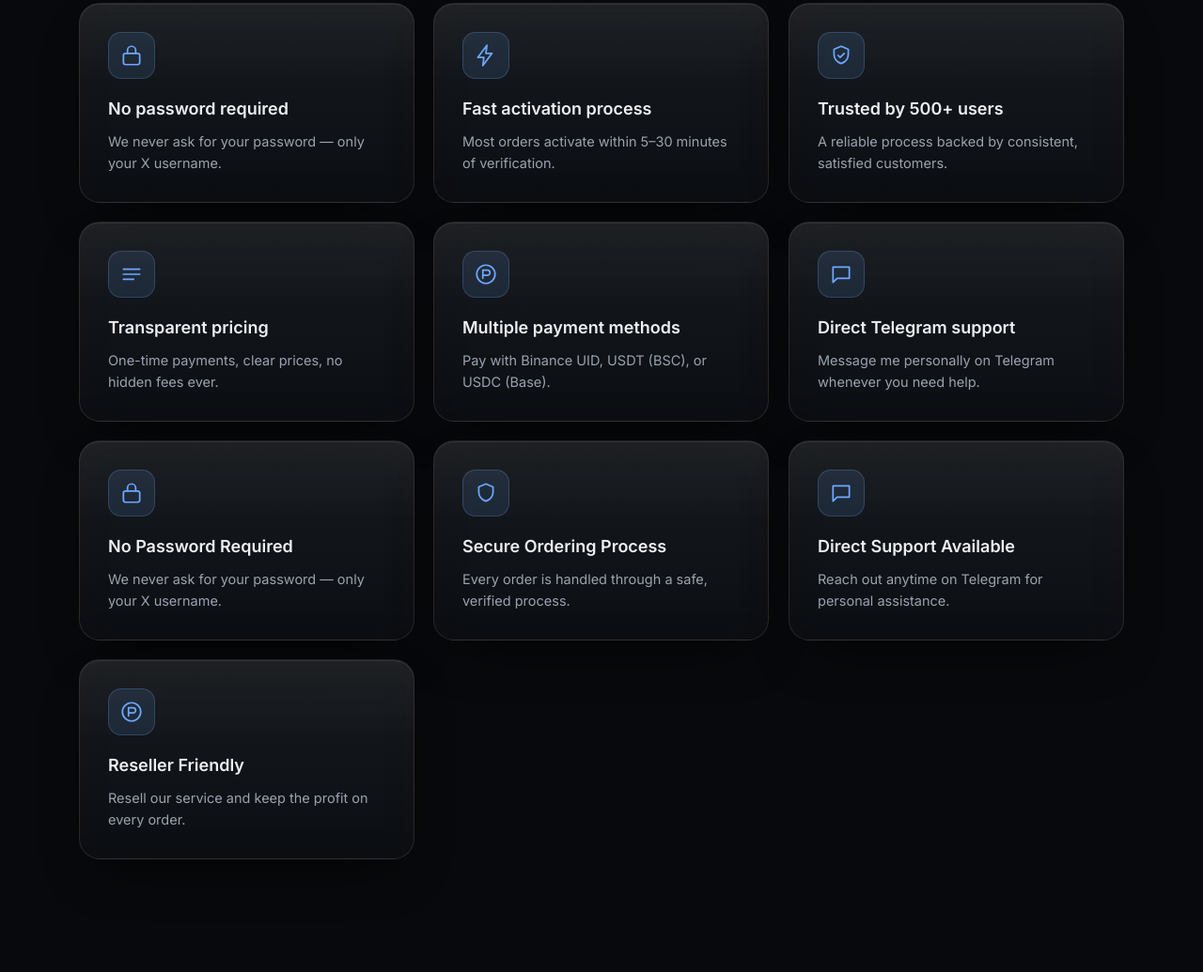
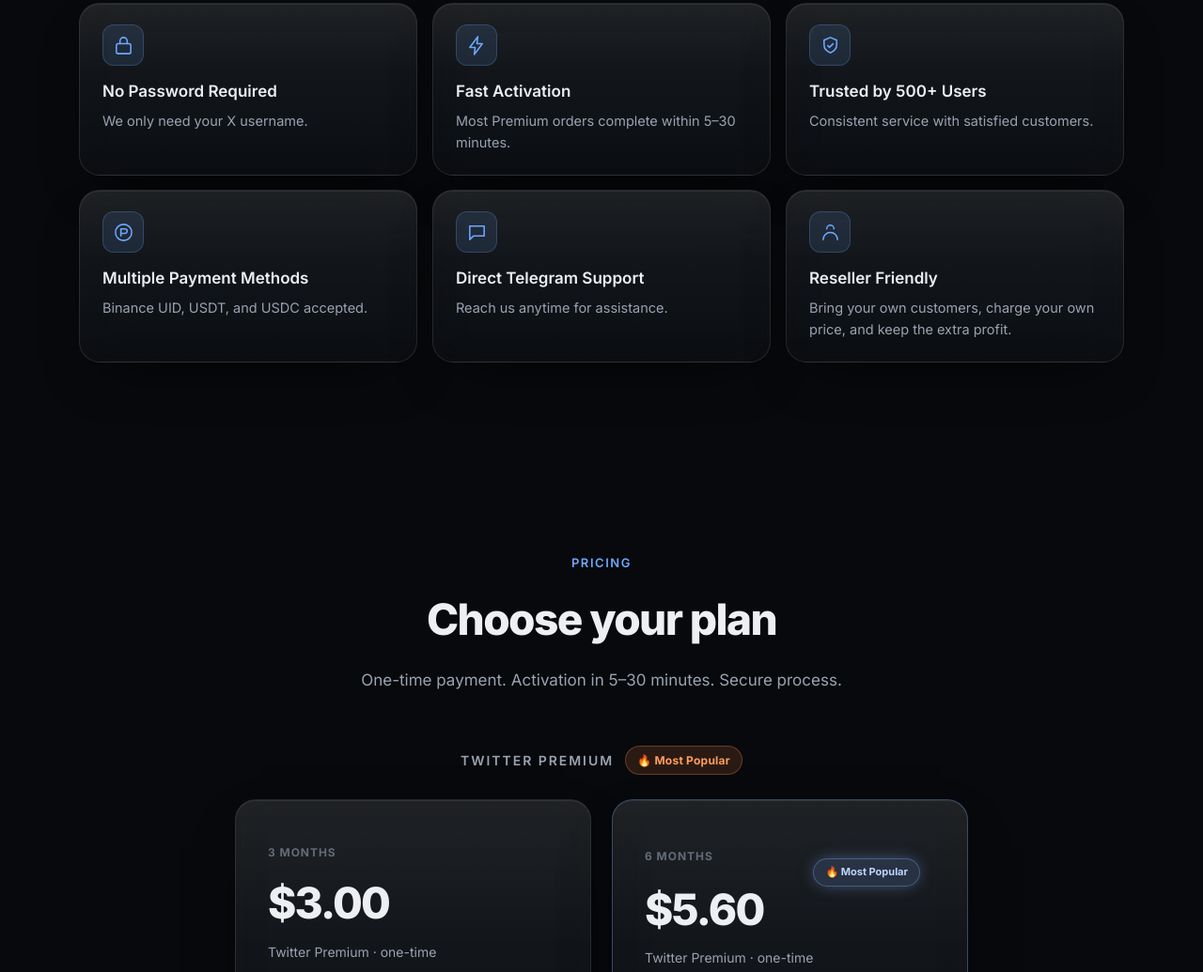
Before and after one commit to Evan3455940/all-in-one-premiums, a website: page index.html in a window 1280 px wide. Shown: the part 1344-2379 px from the top of the page at 94% size. Drawn offline with Linux system fonts and the light colour scheme.

Commit message:
Refine Why Choose Us to 6 cards, compact layout, country-matched activity popups

```diff
--- a/index.html
+++ b/index.html
@@ -98,49 +98,33 @@
           <h2>Why people choose us</h2>
           <p>Everything is designed around a fast, secure, and effortless experience.</p>
         </div>
-        <div class="why-grid">
+                <div class="why-grid">
           <article class="why glass tilt reveal">
             <div class="why-icon"><svg viewBox="0 0 24 24" fill="none"><rect x="4" y="10" width="16" height="11" rx="2" stroke="currentColor" stroke-width="1.6"/><path d="M8 10V7a4 4 0 018 0v3" stroke="currentColor" stroke-width="1.6" stroke-linecap="round"/></svg></div>
-            <h3>No password required</h3><p>We never ask for your password — only your X username.</p>
+            <h3>No Password Required</h3><p>We only need your X username.</p>
           </article>
           <article class="why glass tilt reveal">
             <div class="why-icon"><svg viewBox="0 0 24 24" fill="none"><path d="M13 2L4 14h6l-1 8 9-12h-6l1-8z" stroke="currentColor" stroke-width="1.6" stroke-linejoin="round"/></svg></div>
-            <h3>Fast activation process</h3><p>Most orders activate within 5–30 minutes of verification.</p>
+            <h3>Fast Activation</h3><p>Most Premium orders complete within 5–30 minutes.</p>
           </article>
           <article class="why glass tilt reveal">
             <div class="why-icon"><svg viewBox="0 0 24 24" fill="none"><path d="M12 3l7 3v5c0 4.5-3 7.5-7 9-4-1.5-7-4.5-7-9V6l7-3z" stroke="currentColor" stroke-width="1.6" stroke-linejoin="round"/><path d="M9 12l2 2 4-4" stroke="currentColor" stroke-width="1.6" stroke-linecap="round" stroke-linejoin="round"/></svg></div>
-            <h3>Trusted by 500+ users</h3><p>A reliable process backed by consistent, satisfied customers.</p>
-          </article>
-          <article class="why glass tilt reveal">
-            <div class="why-icon"><svg viewBox="0 0 24 24" fill="none"><path d="M4 7h16M4 12h16M4 17h10" stroke="currentColor" stroke-width="1.6" stroke-linecap="round"/></svg></div>
-            <h3>Transparent pricing</h3><p>One-time payments, clear prices, no hidden fees ever.</p>
+            <h3>Trusted by 500+ Users</h3><p>Consistent service with satisfied customers.</p>
           </article>
           <article class="why glass tilt reveal">
             <div class="why-icon"><svg viewBox="0 0 24 24" fill="none"><circle cx="12" cy="12" r="9" stroke="currentColor" stroke-width="1.6"/><path d="M9 8h4.5a2.5 2.5 0 010 5H9m0 0h5M9 8v8" stroke="currentColor" stroke-width="1.6" stroke-linecap="round"/></svg></div>
-            <h3>Multiple payment methods</h3><p>Pay with Binance UID, USDT (BSC), or USDC (Base).</p>
+            <h3>Multiple Payment Methods</h3><p>Binance UID, USDT, and USDC accepted.</p>
           </article>
           <article class="why glass tilt reveal">
             <div class="why-icon"><svg viewBox="0 0 24 24" fill="none"><path d="M4 5h16v11H8l-4 4V5z" stroke="currentColor" stroke-width="1.6" stroke-linejoin="round"/></svg></div>
-            <h3>Direct Telegram support</h3><p>Message me personally on Telegram whenever you need help.</p>
-          </article>
-                    <article class="why glass tilt reveal">
-            <div class="why-icon"><svg viewBox="0 0 24 24" fill="none"><rect x="4" y="10" width="16" height="11" rx="2" stroke="currentColor" stroke-width="1.6"/><path d="M8 10V7a4 4 0 018 0v3" stroke="currentColor" stroke-width="1.6" stroke-linecap="round"/></svg></div>
-            <h3>No Password Required</h3><p>We never ask for your password — only your X username.</p>
+            <h3>Direct Telegram Support</h3><p>Reach us anytime for assistance.</p>
           </article>
           <article class="why glass tilt reveal">
-            <div class="why-icon"><svg viewBox="0 0 24 24" fill="none"><path d="M12 3l7 3v5c0 4.5-3 7.5-7 9-4-1.5-7-4.5-7-9V6l7-3z" stroke="currentColor" stroke-width="1.6" stroke-linejoin="round"/></svg></div>
-            <h3>Secure Ordering Process</h3><p>Every order is handled through a safe, verified process.</p>
+            <div class="why-icon"><svg viewBox="0 0 24 24" fill="none"><path d="M16 8a4 4 0 10-8 0M4 20a6 6 0 0116 0" stroke="currentColor" stroke-width="1.6" stroke-linecap="round"/></svg></div>
+            <h3>Reseller Friendly</h3><p>Bring your own customers, charge your own price, and keep the extra profit.</p>
           </article>
-          <article class="why glass tilt reveal">
-            <div class="why-icon"><svg viewBox="0 0 24 24" fill="none"><path d="M4 5h16v11H8l-4 4V5z" stroke="currentColor" stroke-width="1.6" stroke-linejoin="round"/></svg></div>
-            <h3>Direct Support Available</h3><p>Reach out anytime on Telegram for personal assistance.</p>
-          </article>
-          <article class="why glass tilt reveal">
-            <div class="why-icon"><svg viewBox="0 0 24 24" fill="none"><circle cx="12" cy="12" r="9" stroke="currentColor" stroke-width="1.6"/><path d="M9 8h4.5a2.5 2.5 0 010 5H9m0 0h5M9 8v8" stroke="currentColor" stroke-width="1.6" stroke-linecap="round"/></svg></div>
-            <h3>Reseller Friendly</h3><p>Resell our service and keep the profit on every order.</p>
-          </article>
+        </div>
 
-        </div>
       </div>
     </section>
 
--- a/script.js
+++ b/script.js
@@ -362,18 +362,28 @@
 /* ===== Live activity popup ===== */
 (() => {
   const pop = $("#activityPop"); if (!pop) return;
-  const names = ["Hasan","Arif","Rahim","Sadia","Tanvir","Nadia","Rahul","Priya","Amit","Sneha","Vikram","Ananya","Ali","Fatima","Bilal","Ayesha","Usman","Zara","James","Oliver","Emma","Sophie","Harry","Charlotte","Liam","Olivia","Noah","Ava","Ethan","Mia","Daniel","Grace","Wei","Mei","Arjun","Kavya","Imran","Sana","Hamza","Maryam","Lucas","Chloe","Ryan","Hannah","Aiden","Layla"];
-  const countries = ["Bangladesh","India","Pakistan","the United Kingdom","Canada","the United States","Malaysia"];
+  const data = {
+    "Bangladesh": ["Hasan","Rahim","Shuvo","Tanvir","Arif","Mahin"],
+    "India": ["Rahul","Priya","Arjun","Vikram","Neha"],
+    "Pakistan": ["Ahmed","Bilal","Hamza","Ayesha"],
+    "the United States": ["Michael","Emma","James","Olivia","Ethan"],
+    "the United Kingdom": ["Oliver","Harry","Amelia","Charlotte"],
+    "Canada": ["Liam","Sophia","Noah","Emily"],
+    "Malaysia": ["Amir","Nurul","Hafiz","Siti"]
+  };
+  const countries = Object.keys(data);
   const plans = ["Twitter Premium (3 Months)","Twitter Premium (6 Months)","Twitter Premium+ (3 Months)","Twitter Premium+ (6 Months)","Twitter Premium+ (12 Months)"];
   const rand = (a) => a[Math.floor(Math.random()*a.length)];
   let hideT;
   function showOne(){
-    const name = rand(names), country = rand(countries), plan = rand(plans);
+    const country = rand(countries);
+    const name = rand(data[country]);
+    const plan = rand(plans);
     pop.innerHTML = `<span class="ap-ic">${name[0]}</span><span class="ap-body"><b>${name} from ${country}</b> just ordered <b>${plan}</b><small>Verified order</small></span>`;
     pop.classList.add("show");
     clearTimeout(hideT);
     hideT = setTimeout(() => pop.classList.remove("show"), 5000);
-    setTimeout(showOne, 20000 + Math.random()*25000);
+    setTimeout(showOne, 25000 + Math.random()*35000);
   }
-  setTimeout(showOne, 8000);
+  setTimeout(showOne, 10000);
 })();
--- a/style.css
+++ b/style.css
@@ -117,12 +117,17 @@
 .stat span{color:var(--soft);font-size:14px;position:relative;z-index:1}
 
 /* Why */
-.why-grid{display:grid;grid-template-columns:repeat(3,1fr);gap:20px}
-.why{padding:30px;border-radius:var(--r);transition:transform .4s var(--e),border-color .4s;will-change:transform}
+.why-grid{display:grid;grid-template-columns:repeat(3,1fr);gap:16px}
+
+.why{padding:22px 24px;border-radius:var(--r);transition:transform .4s var(--e),border-color .4s;will-change:transform}
+
 .why:hover{border-color:var(--line-2)}
-.why-icon{width:50px;height:50px;border-radius:14px;display:grid;place-items:center;margin-bottom:18px;color:var(--accent);background:rgba(110,168,255,.12);border:1px solid rgba(110,168,255,.24);position:relative;z-index:1}
-.why-icon svg{width:26px;height:26px}
-.why h3{font-size:18px;font-weight:600;margin-bottom:8px;position:relative;z-index:1}
+.why-icon{width:44px;height:44px;border-radius:12px;display:grid;place-items:center;margin-bottom:14px;color:var(--accent);background:rgba(110,168,255,.12);border:1px solid rgba(110,168,255,.24);position:relative;z-index:1}
+
+.why-icon svg{width:23px;height:23px}
+
+.why h3{font-size:17px;font-weight:600;margin-bottom:6px;position:relative;z-index:1}
+
 .why p{color:var(--soft);font-size:14.5px;position:relative;z-index:1}
 
 /* Pricing */
@@ -312,7 +317,8 @@
   .nav{max-width:520px;padding:10px 10px 10px 18px}
   .section{padding:80px 0}
   .hero{padding:130px 0 60px}
-  .why-grid{grid-template-columns:1fr}
+.why-grid{grid-template-columns:1fr;gap:12px}
+
   .overlay{align-items:flex-end;padding:0}
   .modal{border-radius:24px 24px 0 0;max-height:94vh;padding:32px 22px}
   .modal.small{align-self:center;border-radius:26px;margin:20px}
```
